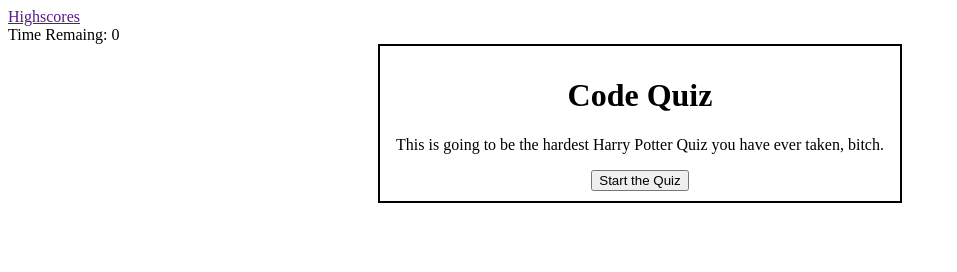
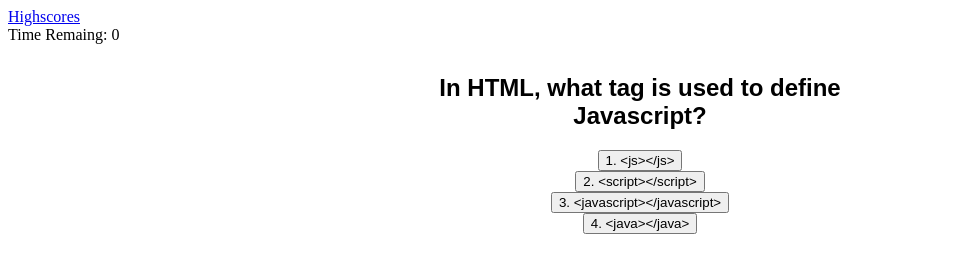
Before and after one commit to mascarelloa/code-quiz, a plain HTML site: page index.html in a window 1280 px wide. Both pictures are taken after a click on the button "Start the Quiz". Shown: the whole page, without its empty margins (0-957 px from the left). Drawn offline with Linux system fonts and the light colour scheme; files that its build step writes are made by us from their sources.

Commit message:
update to javascript.

```diff
--- a/assets/questions.js
+++ b/assets/questions.js
@@ -1,31 +1,68 @@
 var questions = [
     {
-        title: "question 1",
-        choice: ["choice 1", "choice 2", "choice 3", "choice 4"],
-        answer: "choice 2 ",
+        title: "In HTML, what tag is used to define Javascript?",
+        choice: ["<js></js>", "<script></script>", "<javascript></javascript>", "<java></java>"],
+        answer: "<script></script>",
     },
 
     {
-        title: "question 2",
-        choice: ["choice 1", "choice 2", "choice 3", "choice 4"],
-        answer: "choice 2 ",
+        title: "How do you trigger an alert?",
+        choice: ["alert('This is an alert!');", "msg('This is an alert!');", "alert[This is an alert!]", "popup('This is an alert');"],
+        answer: "alert('This is an alert!');",
     },
 
     {
-        title: "question 3",
-        choice: ["choice 1", "choice 2", "choice 3", "choice 4"],
-        answer: "choice 2 ",
+        title: "How do you call a function named 'myFunction'?",
+        choice: ["call myFunction; ", "myFunction{}", "myFunction()", "call function(myFunction);"],
+        answer: "myFunction()",
     },
 
     {
-        title: "question 3",
-        choice: ["choice 1", "choice 2", "choice 3", "choice 4"],
-        answer: "choice 2 ",
+        title: "What are the logical operators used in Javascript?",
+        choice: ["+, -, *, and /", "&&, ||, and !", "=, <, and >", "x, y, and z"],
+        answer: "&&, ||, and !",
     },
 
     {
-        title: "question 5",
-        choice: ["choice 1", "choice 2", "choice 3", "choice 4"],
-        answer: "choice 2 ",
+        title: "How do you add comments in Javascript?",
+        choice: ["<!--Your comment here-->", "*/Your comment here/*", "You cannot make comments in Javascript", "//Your comment here"],
+        answer: "//Your comment here",
 
-    }]
+    },
+
+    {
+        title: "What is an array?",
+        choice: ["A list of integers.", "A list of strings.", "Multiple values stored in a single value.", "A very long function."],
+        answer: "Multiple values stored in a single value.",
+
+    },
+
+    {
+        title: "What function tests whether a value is true or false?",
+        choice: ["isNaN()", "isEqual()", "truthy() or falsy()", "Boolean()"],
+        answer: "Boolean()",
+
+    },
+
+    {
+        title: "What code returns a random number between 0 and 1?",
+        choice: ["math.random()", "Math.random()", "Math.floor(Math.random())", "random.math()"],
+        answer: "Math.random()",
+
+    },
+
+    {
+        title: "What method removes the last element from an array?",
+        choice: ["pop()", "concat()", "push()", "unshift()"],
+        answer: "pop()",
+
+    },
+
+    {
+        title: "What method returns a number into a string?",
+        choice: ["createString()", "stringThis()", "toString()", "stringy()"],
+        answer: "toString()",
+
+    }
+
+]
--- a/assets/script.js
+++ b/assets/script.js
@@ -1,53 +1,63 @@
-var currentQuestionIndex = 0;
+// These are the globally declared variables.
+var startButton = document.querySelector("#start");
+var questionScreen = document.querySelector("#questions");
+var questionPool = 0;
+var theTimer = document.querySelector("#time");
 var time = questions.length * 15;
+var theChoices = document.querySelector("#choices");
 
-var startBtn = document.querySelector("#start");
-var questionsElement = document.querySelector("#questions");
-var timerElement = document.querySelector("#time");
-var questionChoices = document.querySelector("#choices");
-
-
-
+// This will start the quiz when the Start button is clicked by making the start screen hide and the questions show.
+startButton.onclick = startQuiz;
 
 function startQuiz() {
-    var startScreen = document.querySelector("#start-screen");
-    startScreen.setAttribute('class', "hide");
-    questionsElement.removeAttribute("class");
-    getCurrentQuestion()
-
+  var startScreen = document.querySelector("#start-screen");
+  startScreen.setAttribute("class", "hide");
+  questionScreen.removeAttribute("class");
+  getQuestion();
 }
 
 
+// This will pull and display a current question's title and choices.
+function getQuestion() {
+  var currentQuestion = questions[questionPool];
+  var questionTitle = document.querySelector("#question-title");
+  questionTitle.textContent = currentQuestion.title;
 
+  for (var i = 0; i < currentQuestion.choice.length; i++) {
+    var userChoice = document.createElement("button");
+    userChoice.setAttribute("class", "choice");
+    userChoice.setAttribute("value", currentQuestion.choice[i]);
+    userChoice.textContent = i + 1 + ". " + currentQuestion.choice[i];
+    theChoices.appendChild(userChoice);
 
+    userChoice.onclick = checkAnswer;
+  }
 
-// for (var i = 0; i < questions.length; i++) {
+    function checkAnswer(event) {
+    var userAnswer = event.target.value;
+    console.log(userAnswer);
 
-    function getCurrentQuestion() {
-        var currentQuestion = questions[currentQuestionIndex];
-        var titleElement = document.querySelector("#question-title")
-        titleElement.textContent = currentQuestion.title;
-
-        console.log(currentQuestion.title);
-        for (var i = 0; i < currentQuestion.choice.length; i++) {
-            var userChoice = document.createElement("button");
-            userChoice.setAttribute("class", "choice")
-            userChoice.setAttribute("value", currentQuestion.choice[i])
-            userChoice.textContent = i + 1 + ". " + currentQuestion.choice[i];
-            questionChoices.appendChild(userChoice);
-        }
+    if (userAnswer === questions[questionPool].answer) {
+      alert("Correct!");
+    } else {
+      alert("Incorrect!");
     }
 
+    theChoices.innerHTML="";
 
-    // //
-    // if (userAnswer === currentQuestion.answer) {
-    //     // add point to score and move to next question
-    // } else {
-    //     //decrement time, and move to next question.
-    // }
+    questionPool++;
 
+    getQuestion();
+  }
+}
+// This will compare the user's choice with the answer and decide if it is incorrect or correct.
 
+// if (userAnswer === currentQuestion.answer) {
+//     console.log("True")
+// display correct message
+// add point to score and move to next question
+// } else {
+//display incorrect message.
+//decrement time, and move to next question.
 
 // }
-
-startBtn.onclick = startQuiz;
--- a/assets/style.css
+++ b/assets/style.css
@@ -1,12 +1,25 @@
+.body {
+    font-family: Arial, Helvetica, sans-serif;
+
+}
+
 .hide {
     display:none;
 }
 
 
 .container {
-    border: 2px solid black;
     width: 500px;
     margin:auto;
     text-align: center;
     padding: 10px;
+    font-family:Arial, Helvetica, sans-serif;
 }
+
+.choice {
+    display:flex;
+    flex-direction: column;
+    justify-content: center;
+    text-align: center;
+    align-items:center;
+}
--- a/index.html
+++ b/index.html
@@ -5,12 +5,12 @@
     <meta charset="UTF-8">
     <title>Code Quiz</title>
 
-    <link rel=stylesheet href="./style.css">
+    <link rel=stylesheet href="./assets/style.css">
   </head>
 
   <body>
 
-    <div class="score"> <a href="">Highscores</a></div>
+    <div class="score"> <a href="./leaderboard.html">Highscores</a></div>
 
     <div class="timer"> Time Remaing: <span id="time">0</span></div>
 
@@ -19,7 +19,7 @@
         <div id="start-screen" class="start">
             <h1>Code Quiz</h1>
 
-            <p>This is going to be the hardest Harry Potter Quiz you have ever taken, bitch.</p>
+            <p>Javascript is hard af.</p>
 
             <button id="start">Start the Quiz</button>
 
@@ -32,7 +32,16 @@
             <div id="choices" class="choice"> </div>
        </div>
 
+       <div id="end-screen" class="hide">
 
+         <h2>Game Over!</h2>
+
+         <p>Your final score is <span id="final-score"></span>
+
+          Enter your initials: <input type="text" id="initials" max="3"/>
+
+            <button id="submit">Submit</button></p>
+       </div>
 
 
 
@@ -40,8 +49,8 @@
 
 
 
-    <script src="./questions.js"></script>
-    <script src="./script.js"></script>
+    <script src="assets/questions.js"></script>
+    <script src="./assets/script.js"></script>
 
 
   </body>
```
Also changed, not shown: leaderboard.html (added, +23 -0 lines).
